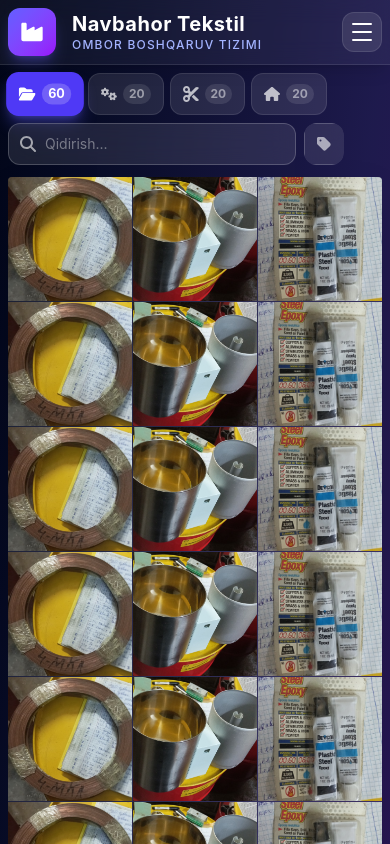
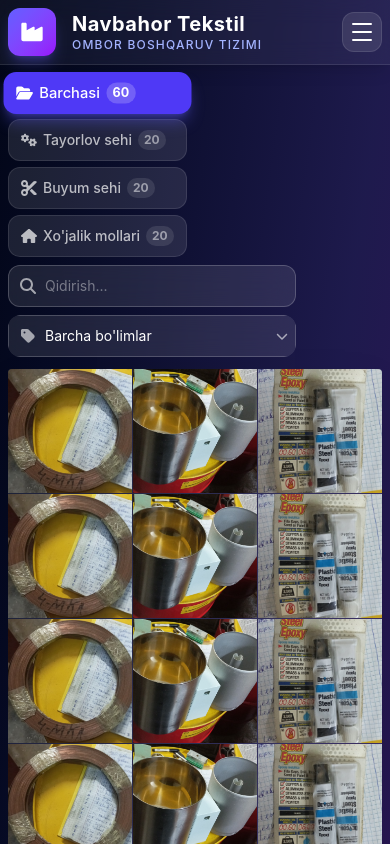
Before and after one commit to webdunyosi/navbahor-tekstil, a React (Vite) app: page / in a window 390 px wide. Shown: the top 844 px of the page. Built offline with nearby package versions, Linux system fonts and the light colour scheme.

Commit message:
Make CategoryTabs and SearchAndFilter buttons full-width on mobile
Co-authored-by: webdunyosi <169385811+webdunyosi@users.noreply.github.com>

```diff
--- a/src/components/CategoryTabs.tsx
+++ b/src/components/CategoryTabs.tsx
@@ -9,7 +9,7 @@ interface CategoryTabsProps {
 
 const CategoryTabs = ({ categories, activeId, onSelect }: CategoryTabsProps) => {
   return (
-    <div className="flex flex-wrap gap-1.5 sm:gap-2">
+    <div className="flex flex-col sm:flex-row sm:flex-wrap gap-1.5 sm:gap-2">
       {categories.map((cat) => {
         const isActive = cat.id === activeId;
         return (
@@ -18,7 +18,7 @@ const CategoryTabs = ({ categories, activeId, onSelect }: CategoryTabsProps) =>
             onClick={() => onSelect(cat.id)}
             title={cat.name}
             className={`
-              flex items-center gap-1.5 sm:gap-2 px-3 sm:px-5 py-2.5 sm:py-3 rounded-xl font-medium text-sm transition-all duration-200
+              w-full sm:w-auto flex items-center gap-1.5 sm:gap-2 px-3 sm:px-5 py-2.5 sm:py-3 rounded-xl font-medium text-sm transition-all duration-200
               ${isActive
                 ? 'bg-indigo-600 text-white shadow-lg shadow-indigo-500/40 scale-105'
                 : 'bg-white/10 text-white/70 hover:bg-white/20 hover:text-white border border-white/10 hover:border-white/20'
@@ -26,7 +26,7 @@ const CategoryTabs = ({ categories, activeId, onSelect }: CategoryTabsProps) =>
             `}
           >
             <CategoryIcon name={cat.icon} className="text-base shrink-0" />
-            <span className="hidden sm:inline">{cat.name}</span>
+            <span>{cat.name}</span>
             <span
               className={`
                 px-1.5 sm:px-2 py-0.5 rounded-full text-xs font-bold shrink-0
--- a/src/components/SearchAndFilter.tsx
+++ b/src/components/SearchAndFilter.tsx
@@ -16,7 +16,7 @@ const SearchAndFilter = ({
   departments,
 }: SearchAndFilterProps) => {
   return (
-    <div className="flex gap-2">
+    <div className="flex flex-col sm:flex-row gap-2">
       {/* Search input */}
       <div className="relative flex-1 min-w-0">
         <span className="absolute inset-y-0 left-3 flex items-center text-white/60 pointer-events-none z-10">
@@ -40,7 +40,7 @@ const SearchAndFilter = ({
       </div>
 
       {/* Department filter */}
-      <div className="relative shrink-0 w-10 sm:w-48 overflow-hidden rounded-xl">
+      <div className="relative w-full sm:w-48 sm:shrink-0 overflow-hidden rounded-xl">
         <span className="absolute inset-y-0 left-3 flex items-center text-white/60 pointer-events-none z-10">
           <FaTag className="text-base" />
         </span>
@@ -57,7 +57,7 @@ const SearchAndFilter = ({
             </option>
           ))}
         </select>
-        <span className="absolute inset-y-0 right-2 hidden sm:flex items-center text-white/60 pointer-events-none text-xs z-10">
+        <span className="absolute inset-y-0 right-2 flex items-center text-white/60 pointer-events-none text-xs z-10">
           <FaChevronDown />
         </span>
       </div>
```
Also changed, not shown: 1 other file (tests, documents, lock files or other folders).
